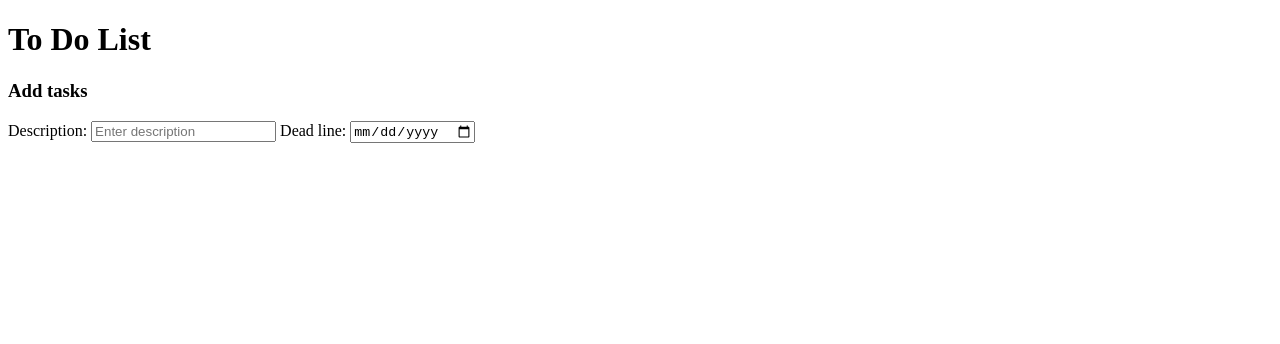
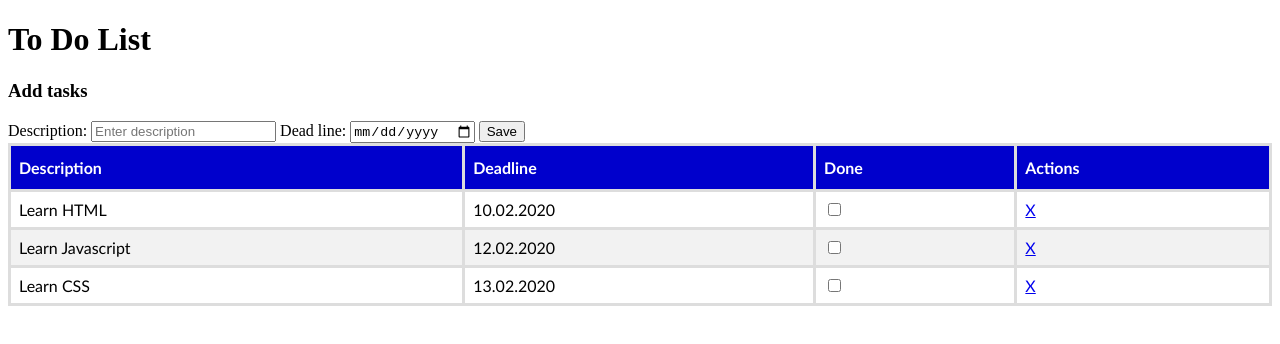
Before and after one commit to vladhiriscau/to-do-list-web-interface, a plain HTML site: page index.html in a window 1280 px wide. Drawn offline with Linux system fonts and the light colour scheme.

Commit message:
added tasks table with styling

```diff
--- /dev/null
+++ b/css/Style.css
@@ -0,0 +1,22 @@
+    #tasks-table {
+    font-family: "Trebuchet MS", Arial, Helvetica, sans-serif;
+    border-collapse: collapse;
+    width: 100%;
+}
+
+#tasks-table td, #tasks-table th {
+    border: 3px solid #ddd;
+    padding: 8px;
+}
+
+#tasks-table tr:nth-child(even){background-color: #f2f2f2;}
+
+#tasks-table tr:hover {background-color: #ddd;}
+
+#tasks-table th {
+    padding-top: 12px;
+    padding-bottom: 12px;
+    text-align: left;
+    background-color: #0000cc;
+    color: white;
+}
--- a/index.html
+++ b/index.html
@@ -3,18 +3,59 @@
 <head>
     <meta charset="UTF-8">
     <title>To Do List</title>
+    <link type="text/css" rel="stylesheet" href="css/style.css">
 </head>
 <body>
 
 <h1>To Do List</h1>
-
+<div id="add-task">
 <h3>Add tasks</h3>
 <form id="new-task-form">
     <label for="description-field">Description:</label>
     <input type="text" id="description-field" placeholder="Enter description"/>
     <label for="deadline-field">Dead line: </label>
     <input type="date" id="deadline-field">
+    <input type="submit" value="Save">
+
+
 </form>
+</div>
+
+<div>
+    <table id="tasks-table">
+        <thead>
+        <tr>
+            <th>Description</th>
+            <th>Deadline</th>
+            <th>Done</th>
+            <th>Actions</th>
+        </tr>
+        </thead>
+        <tbody>
+        <tr>
+            <td>Learn HTML</td>
+            <td>10.02.2020</td>
+            <td><input type="checkbox" data-id=1 class="mark-done"/></td>
+            <td><a href="#" data-id=1 class="delete-task">X</a> </td>
+        </tr>
+
+        <tr>
+            <td>Learn Javascript</td>
+            <td>12.02.2020</td>
+            <td><input type="checkbox" data-id=1 class="mark-done"/></td>
+            <td><a href="#" data-id=1 class="delete-task">X</a> </td>
+        </tr>
+
+        <tr>
+            <td>Learn CSS</td>
+            <td>13.02.2020</td>
+            <td><input type="checkbox" data-id=1 class="mark-done"/></td>
+            <td><a href="#" data-id=1 class="delete-task">X</a> </td>
+        </tr>
+        </tbody>
+    </table>
+</div>
+
 
 </body>
 </html>
```
